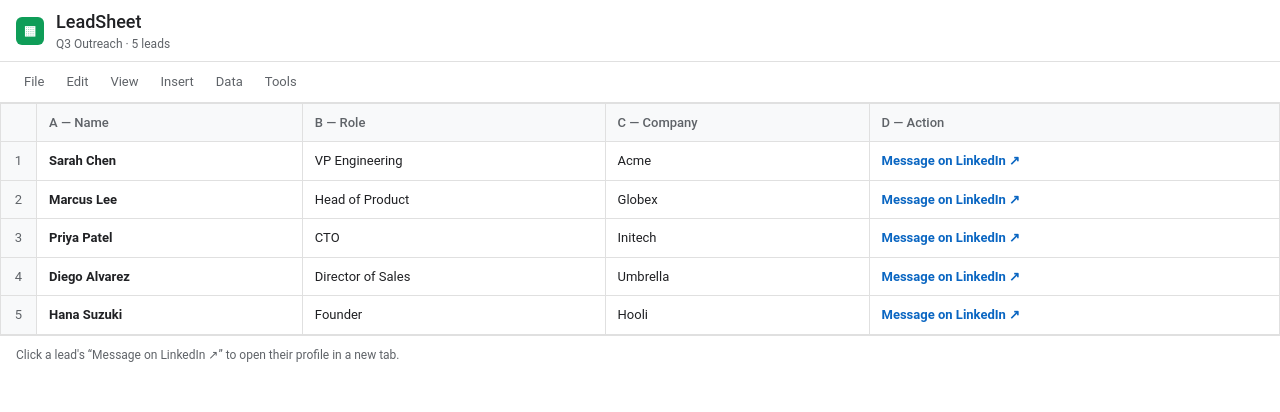
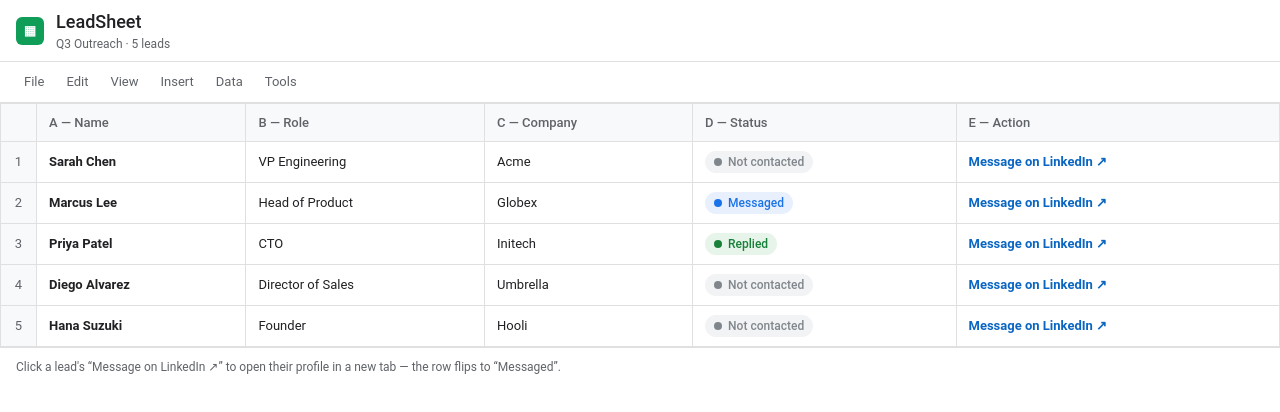
Before and after one commit to ish-cs/ai-hackathon, a website: page mock-public/leadsheet.html in a window 1280 px wide. Drawn offline with Linux system fonts and the light colour scheme.

Commit message:
Add Status column to LeadSheet lead tracker
New D — Status column (Not contacted / Messaged / Replied) with colored
Google-Sheets-style pills, seeded to mixed states. Clicking a lead's
Message link flips that row to Messaged (unless already Replied) before
opening LinkedIn, so the tracker updates as outreach happens.

```diff
--- a/mock-public/leadsheet.html
+++ b/mock-public/leadsheet.html
@@ -25,6 +25,14 @@
       .li-open { color:#0a66c2; text-decoration:none; font-weight:600; white-space:nowrap; }
       .li-open:hover { text-decoration:underline; }
       .hint { padding:10px 16px; color:var(--dim); font-size:12px; border-top:1px solid var(--line); }
+
+      /* ---- status pill ---- */
+      .st { display:inline-flex; align-items:center; gap:6px; font-size:12px; padding:2px 9px;
+            border-radius:12px; font-weight:500; white-space:nowrap; }
+      .st::before { content:""; width:8px; height:8px; border-radius:50%; background:currentColor; }
+      .st-none  { color:#80868b; background:#f1f3f4; }
+      .st-msg   { color:#1a73e8; background:#e8f0fe; }
+      .st-reply { color:#188038; background:#e6f4ea; }
     </style>
   </head>
   <body>
@@ -36,17 +44,17 @@
 
     <table>
       <thead>
-        <tr><th class="rownum"></th><th>A — Name</th><th>B — Role</th><th>C — Company</th><th>D — Action</th></tr>
+        <tr><th class="rownum"></th><th>A — Name</th><th>B — Role</th><th>C — Company</th><th>D — Status</th><th>E — Action</th></tr>
       </thead>
       <tbody id="leads">
-        <tr data-row="0"><td class="rownum">1</td><td class="name" data-cell="name">Sarah Chen</td><td data-cell="role">VP Engineering</td><td data-cell="company">Acme</td><td><a class="li-open" data-action="message" href="./linkedin.html" target="_blank">Message on LinkedIn ↗</a></td></tr>
-        <tr data-row="1"><td class="rownum">2</td><td class="name" data-cell="name">Marcus Lee</td><td data-cell="role">Head of Product</td><td data-cell="company">Globex</td><td><a class="li-open" data-action="message" href="./linkedin.html" target="_blank">Message on LinkedIn ↗</a></td></tr>
-        <tr data-row="2"><td class="rownum">3</td><td class="name" data-cell="name">Priya Patel</td><td data-cell="role">CTO</td><td data-cell="company">Initech</td><td><a class="li-open" data-action="message" href="./linkedin.html" target="_blank">Message on LinkedIn ↗</a></td></tr>
-        <tr data-row="3"><td class="rownum">4</td><td class="name" data-cell="name">Diego Alvarez</td><td data-cell="role">Director of Sales</td><td data-cell="company">Umbrella</td><td><a class="li-open" data-action="message" href="./linkedin.html" target="_blank">Message on LinkedIn ↗</a></td></tr>
-        <tr data-row="4"><td class="rownum">5</td><td class="name" data-cell="name">Hana Suzuki</td><td data-cell="role">Founder</td><td data-cell="company">Hooli</td><td><a class="li-open" data-action="message" href="./linkedin.html" target="_blank">Message on LinkedIn ↗</a></td></tr>
+        <tr data-row="0"><td class="rownum">1</td><td class="name" data-cell="name">Sarah Chen</td><td data-cell="role">VP Engineering</td><td data-cell="company">Acme</td><td data-cell="status"><span class="st st-none">Not contacted</span></td><td><a class="li-open" data-action="message" href="./linkedin.html" target="_blank">Message on LinkedIn ↗</a></td></tr>
+        <tr data-row="1"><td class="rownum">2</td><td class="name" data-cell="name">Marcus Lee</td><td data-cell="role">Head of Product</td><td data-cell="company">Globex</td><td data-cell="status"><span class="st st-msg">Messaged</span></td><td><a class="li-open" data-action="message" href="./linkedin.html" target="_blank">Message on LinkedIn ↗</a></td></tr>
+        <tr data-row="2"><td class="rownum">3</td><td class="name" data-cell="name">Priya Patel</td><td data-cell="role">CTO</td><td data-cell="company">Initech</td><td data-cell="status"><span class="st st-reply">Replied</span></td><td><a class="li-open" data-action="message" href="./linkedin.html" target="_blank">Message on LinkedIn ↗</a></td></tr>
+        <tr data-row="3"><td class="rownum">4</td><td class="name" data-cell="name">Diego Alvarez</td><td data-cell="role">Director of Sales</td><td data-cell="company">Umbrella</td><td data-cell="status"><span class="st st-none">Not contacted</span></td><td><a class="li-open" data-action="message" href="./linkedin.html" target="_blank">Message on LinkedIn ↗</a></td></tr>
+        <tr data-row="4"><td class="rownum">5</td><td class="name" data-cell="name">Hana Suzuki</td><td data-cell="role">Founder</td><td data-cell="company">Hooli</td><td data-cell="status"><span class="st st-none">Not contacted</span></td><td><a class="li-open" data-action="message" href="./linkedin.html" target="_blank">Message on LinkedIn ↗</a></td></tr>
       </tbody>
     </table>
-    <div class="hint">Click a lead's “Message on LinkedIn ↗” to open their profile in a new tab.</div>
+    <div class="hint">Click a lead's “Message on LinkedIn ↗” to open their profile in a new tab — the row flips to “Messaged”.</div>
 
     <script>
       // Selecting a row just highlights it (a clean, capturable click on this tab). No navigation.
@@ -56,6 +64,18 @@
         for (const r of document.querySelectorAll("tr.sel")) r.classList.remove("sel");
         tr.classList.add("sel");
       });
+
+      // Messaging a lead flips its Status to "Messaged" (unless they already Replied). Runs before the
+      // new tab opens, so the tracker visibly updates as outreach happens.
+      for (const a of document.querySelectorAll(".li-open")) {
+        a.addEventListener("click", () => {
+          const cell = a.closest("tr").querySelector('[data-cell="status"] .st');
+          if (cell && !cell.classList.contains("st-reply")) {
+            cell.className = "st st-msg";
+            cell.textContent = "Messaged";
+          }
+        });
+      }
     </script>
   </body>
 </html>
```
